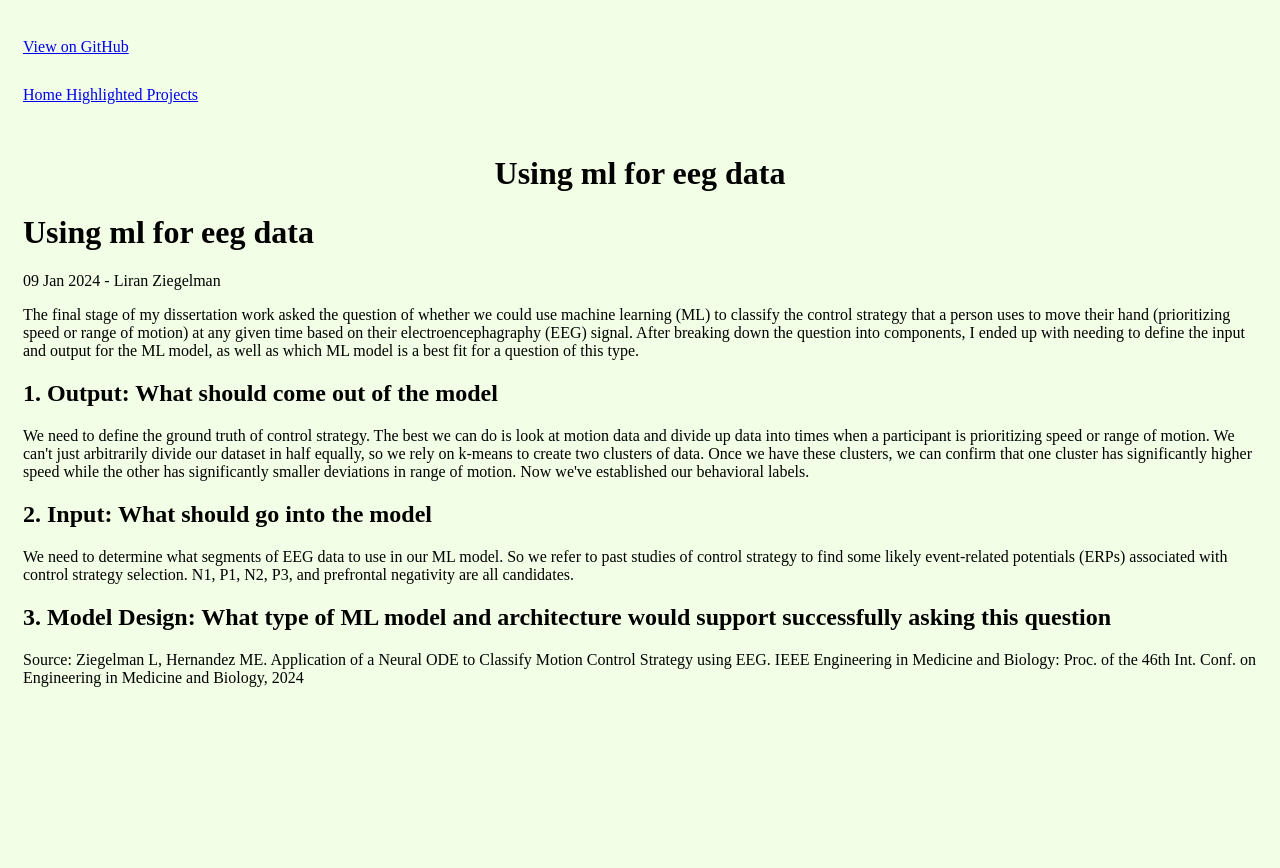
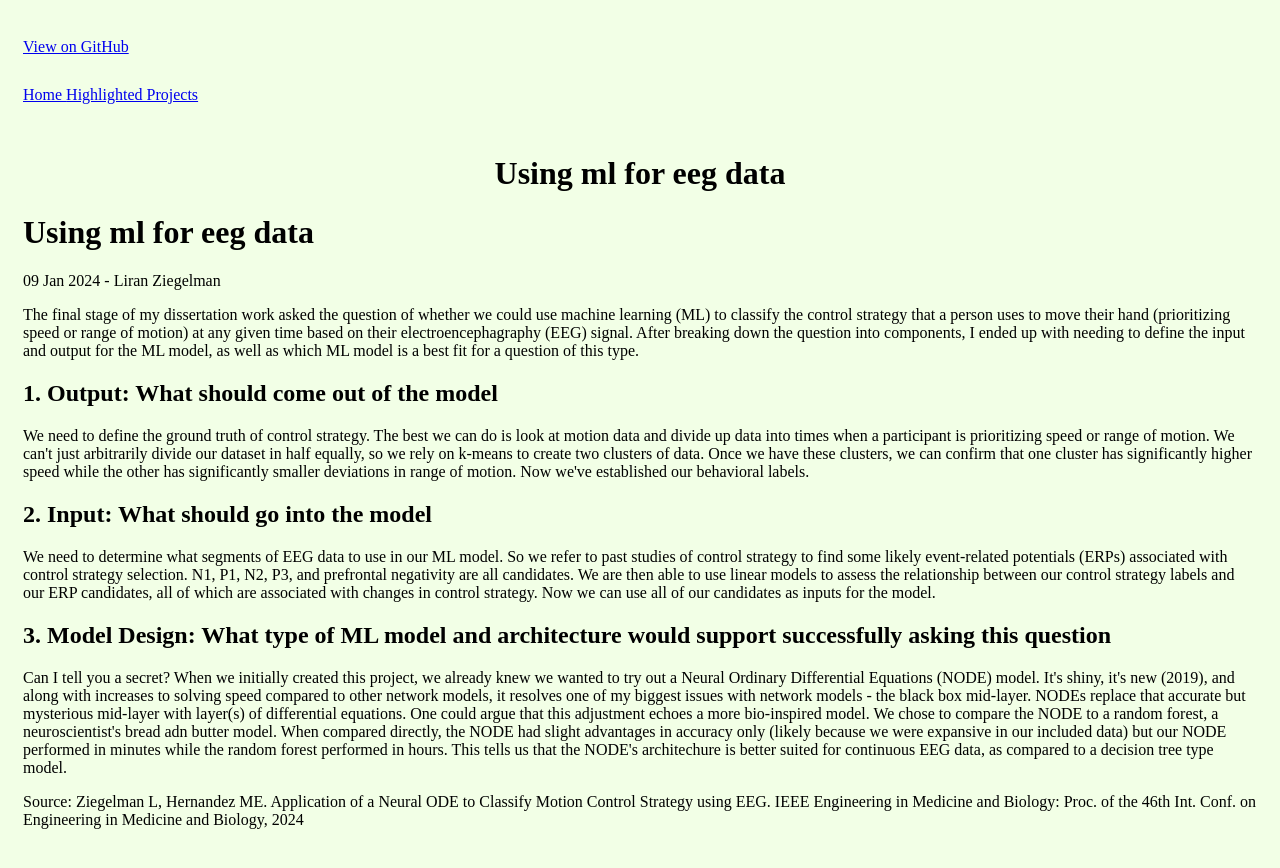
Before and after one commit to lziegelman/lziegelman.github.io, a Jekyll site: the page built from _posts/2024-01-09-Using ML for EEG Data.html, in a window 1280 px wide. Shown: the top 868 px of the page. Built offline with Jekyll 4.4.1, drawn with Linux system fonts in a browser that asks for light colours.

Commit message:
Update 2024-01-09-Using ML for EEG Data.html

```diff
--- a/_posts/2024-01-09-Using ML for EEG Data.html
+++ b/_posts/2024-01-09-Using ML for EEG Data.html
@@ -9,10 +9,10 @@ author: Liran Ziegelman
 <p>We need to define the ground truth of control strategy. The best we can do is look at motion data and divide up data into times when a participant is prioritizing speed or range of motion. We can't just arbitrarily divide our dataset in half equally, so we rely on k-means to create two clusters of data. Once we have these clusters, we can confirm that one cluster has significantly higher speed while the other has significantly smaller deviations in range of motion. Now we've established our behavioral labels.</p>
 
 <h2>2. Input: What should go into the model</h2>
-<p>We need to determine what segments of EEG data to use in our ML model. So we refer to past studies of control strategy to find some likely event-related potentials (ERPs) associated with control strategy selection. N1, P1, N2, P3, and prefrontal negativity are all candidates. </p>
+<p>We need to determine what segments of EEG data to use in our ML model. So we refer to past studies of control strategy to find some likely event-related potentials (ERPs) associated with control strategy selection. N1, P1, N2, P3, and prefrontal negativity are all candidates. We are then able to use linear models to assess the relationship between our control strategy labels and our ERP candidates, all of which are associated with changes in control strategy. Now we can use all of our candidates as inputs for the model.</p>
 
 <h2>3. Model Design: What type of ML model and architecture would support successfully asking this question</h2>
-
+<p>Can I tell you a secret? When we initially created this project, we already knew we wanted to try out a Neural Ordinary Differential Equations (NODE) model. It's shiny, it's new (2019), and along with increases to solving speed compared to other network models, it resolves one of my biggest issues with network models - the black box mid-layer. NODEs replace that accurate but mysterious mid-layer with layer(s) of differential equations. One could argue that this adjustment echoes a more bio-inspired model. We chose to compare the NODE to a random forest, a neuroscientist's bread adn butter model. When compared directly, the NODE had slight advantages in accuracy only (likely because we were expansive in our included data) but our NODE performed in minutes while the random forest performed in hours. This tells us that the NODE's architechure is better suited for continuous EEG data, as compared to a decision tree type model.</p>
 
 
 <p>Source: Ziegelman L, Hernandez ME. Application of a Neural ODE to Classify Motion Control Strategy using EEG. IEEE Engineering in Medicine and Biology: Proc. of the 46th Int. Conf. on Engineering in Medicine and Biology, 2024</p>
```
